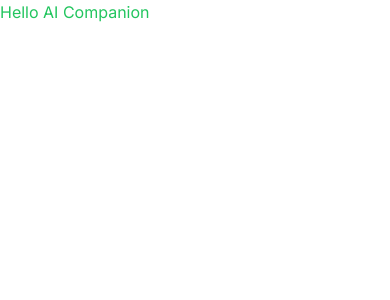
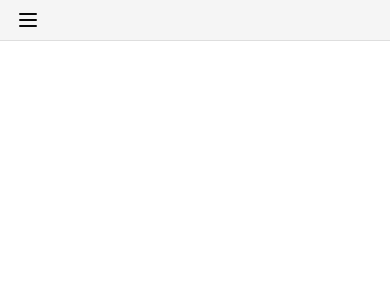
Before and after one commit to Cizawells/AI-COMPANION-WITH-NEXTJS, a Next.js app: page / in a window 390 px wide. Shown: the top 300 px of the page. Built offline with nearby package versions, Linux system fonts and the light colour scheme.

Commit message:
finished authentication

```diff
--- /dev/null
+++ b/app/(auth)/(routes)/sign-in/[[...sign-in]]/page.tsx
@@ -0,0 +1,5 @@
+import { SignIn } from "@clerk/nextjs";
+
+export default function Page() {
+  return <SignIn />;
+}
--- /dev/null
+++ b/app/(auth)/(routes)/sign-up/[[...sign-up]]/page.tsx
@@ -0,0 +1,5 @@
+import { SignUp } from "@clerk/nextjs";
+
+export default function Page() {
+  return <SignUp />;
+}
--- /dev/null
+++ b/app/(auth)/layout.tsx
@@ -0,0 +1,9 @@
+import React from 'react'
+
+const AuthLayout = ({ children }: {children: React.ReactNode}) => {
+  return (
+    <div className='flex items-center justify-center h-full'>{children}</div>
+  )
+}
+
+export default AuthLayout
--- /dev/null
+++ b/app/(root)/(routes)/page.tsx
@@ -0,0 +1,9 @@
+import { UserButton } from "@clerk/nextjs"
+
+const RootPage = () => {
+  return (
+    <div>{< UserButton afterSignOutUrl="/"/>}</div>
+  )
+}
+
+export default RootPage
--- /dev/null
+++ b/app/(root)/layout.tsx
@@ -0,0 +1,15 @@
+import Navbar from '@/components/navbar'
+import React from 'react'
+
+const layout = ({ children }: { children: React.ReactNode}) => {
+  return (
+      <div className="h-full">
+          <Navbar />
+          <main className="md:pl-20 pt-16 h-full">
+              {children}
+          </main>
+   </div>
+  )
+}
+
+export default layout
--- a/app/globals.css
+++ b/app/globals.css
@@ -1,6 +1,12 @@
 @tailwind base;
 @tailwind components;
 @tailwind utilities;
+
+html,
+body,
+:root {
+  height: 100%
+}
 
 @layer base {
   :root {
--- a/app/page.tsx
+++ /dev/null
@@ -1,6 +0,0 @@
-
-export default function Home() {
-  return (
-    <div className='text-green-500'>Hello AI Companion</div>
-  )
-}
--- /dev/null
+++ b/components/Navbar.tsx
@@ -0,0 +1,15 @@
+'use client'
+
+import { Menu } from "lucide-react"
+
+const Navbar = () => {
+  return (
+      <div className="fixed w-full z-50 flex justify-between items-center py-2 px-4 border-b border-primary/10 bg-secondary">
+          <div className="flex items-center">
+              <Menu className="block md:hidden"/>
+          </div>
+    </div>
+  )
+}
+
+export default Navbar
--- a/package.json
+++ b/package.json
@@ -9,6 +9,7 @@
     "lint": "next lint"
   },
   "dependencies": {
+    "@clerk/nextjs": "^4.23.5",
     "@types/node": "20.6.0",
     "@types/react": "18.2.21",
     "@types/react-dom": "18.2.7",
```
Also changed, not shown: app/layout.tsx (+5 -2 lines), middleware.ts (added, +10 -0 lines), 2 other files (tests, documents, lock files or other folders).
